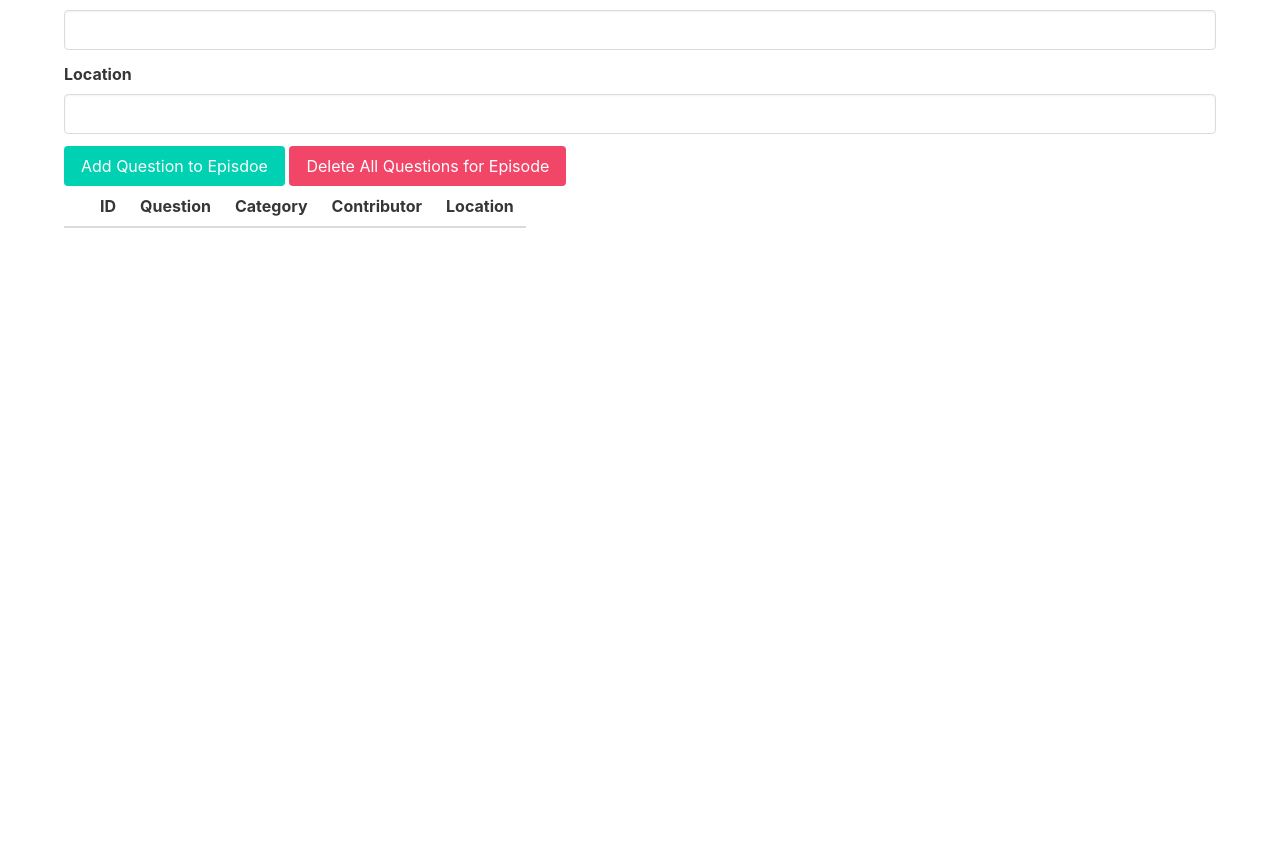
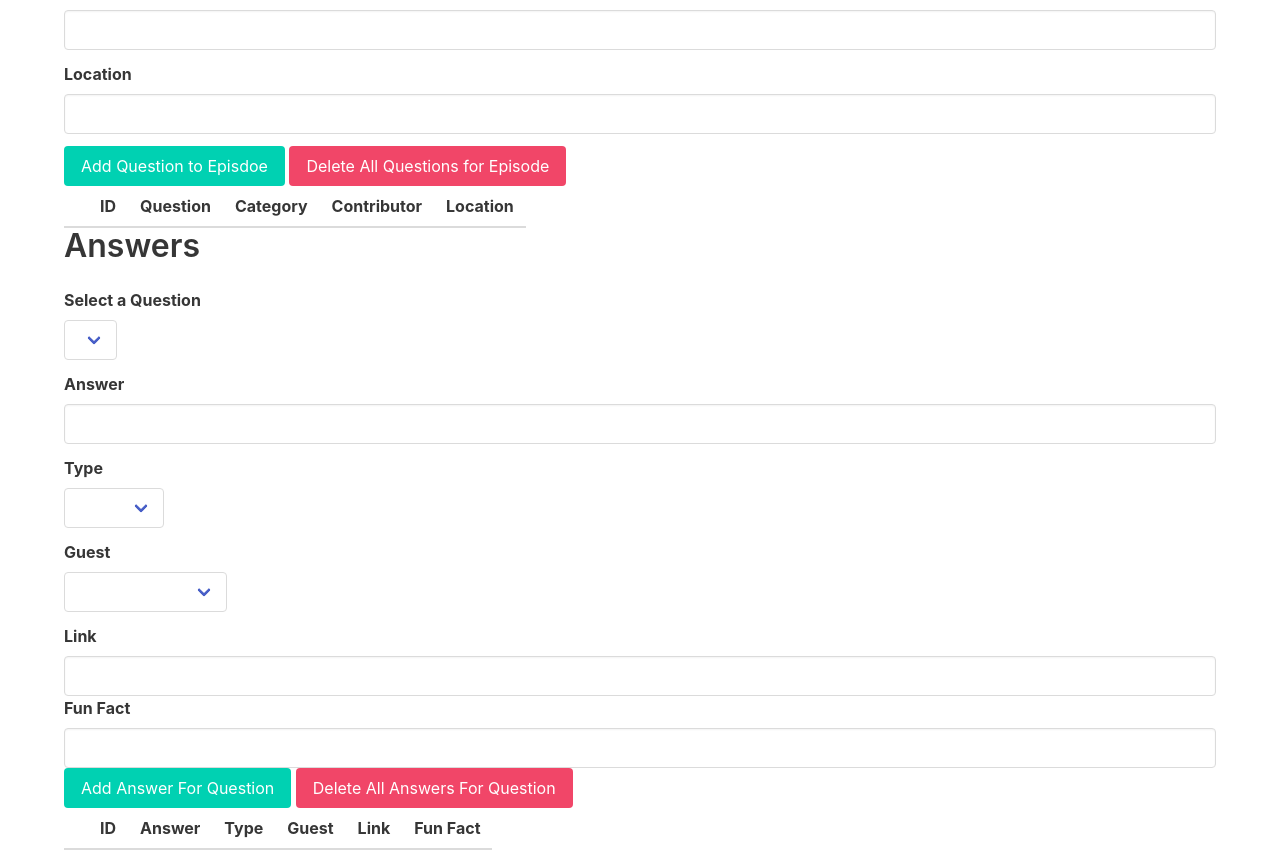
Before and after one commit to skaser85/wkiwms, a Flask app: page /addEpisodeData in a window 1280 px wide. Shown: the part 945-1795 px from the top of the page. Before the commit the page ends 1173 px from the top, so only its background shows below. Run offline with Flask 2, Linux system fonts and the light colour scheme; data comes from the database, SQL or seed files in the repository; lists and menus that the app fills with data are empty; some libraries are stand-ins or nearby versions.

Commit message:
working on adding answers

```diff
--- a/episode.py
+++ b/episode.py
@@ -84,8 +84,15 @@ def get_default_episode_data() -> dict:
     """ Gets the data for the adddEpisodeData webpage """
     return {
         'guests': get_guests(),
-        'categories': get_question_categories()
+        'categories': get_question_categories(),
+        'types': get_answer_types()
     }
+
+def get_answer_types() -> list[dict]:
+    """ Gets a list of the answer types """
+    with DBHandler(DB_PATH) as db:
+        db_types = db.fetch_all('SELECT * FROM answer_type')
+        return [{'id': t[0], 'type': t[1]} for t in db_types]
 
 def create_question(question: str, category_id: int, contributor: str, location: str) -> tuple:
     with DBHandler(DB_PATH) as db:
--- a/static/js/addEpisodeData.js
+++ b/static/js/addEpisodeData.js
@@ -22,6 +22,13 @@ const docModalTitle = document.querySelector("#modal-title")
 const docModalContent = document.querySelector("#modal-content")
 const docModalLeftBtn = document.querySelector("#left-button");
 const docModalRightBtn = document.querySelector("#right-button");
+
+const docAnswersBody = document.querySelector("#answers-body");
+const docAnswerText = document.querySelector("#answer-text");
+const docAnswerTypes = document.querySelector("#type-select");
+const docAnswerGuest = document.querySelector("#guest-select");
+const docAnswerLink = document.querySelector("#link");
+const docAnswerFunFact = document.querySelector("#fun-fact");
 
 const docDeleteGuests = document.querySelector("#delete-guests");
 const docDeleteQuestions = document.querySelector("#delete-all-questions");
@@ -181,6 +188,71 @@ const buildGuestRows = (guests) => {
   }
 }
 
+const buildAnswerRows = (answers) => {
+  docAnswersBody.innerHTML = "";
+  for (let answer of answers) {
+    let answerHTML = `
+      <tr>
+      <td>
+        <span class="icon trash" data-id="${answer.id}">
+          <i class="fas fa-trash"></i>
+        </span>
+      </td>
+      <td contenteditable="true"></td>
+      <td>
+        <div class="control">
+          <div class="select">
+            <select>
+            ${addTypeOptions()}
+            </select>
+          </div>
+        </div>
+      </td>
+      <td>
+        <div class="control">
+          <div class="select">
+            <select>
+            ${addGuestsOnEpisode()}
+            </select>
+          </div>
+        </div>
+      </td>
+      <td contenteditable="true"></td>
+      <td contenteditable="true"></td>
+    </tr>
+    `;
+    let a = document.createElement('tr');
+    a.innerHTML = answerHTML;
+    let trash = a.querySelector(".trash");
+    trash.addEventListener("click", async e => {
+      let row = trash.parentElement.parentElement;
+      let answerID = row.children[1].innerText;
+      await deleteAnswerFromQuestion(answerID);
+      row.remove();
+    });
+    docAnswersBody.appendChild(a);
+  }
+}
+
+const addTypeOptions = () => {
+  let typeOptions = "";
+  for (let type of docAnswerTypes.options) {
+    typeOptions += `<option ${type.hasAttribute("data-id") ? `data-id="${type.dataset.id}"` : ""}>${type.value}</option>`;
+  }
+  return typeOptions;
+}
+
+const addGuestsOnEpisode = () => {
+  let guestOptions = "<option></option>";
+  for (let guestRow of docGuestsBody.querySelectorAll('tr')) {
+    let guestTDs = guestRow.querySelectorAll('td');
+    let id = guestTDs[0].querySelector('span').dataset.guest;
+    let name = guestTDs[2].innerText;
+    guestOptions += `<option data-id="${id}">${name}</option>`
+  }
+  return guestOptions;
+}
+
 const setupModal = (title, content, leftBtnText, leftBtnAction, rightBtnText, rightBtnAction) => {
   docModalTitle.innerText = title;
   docModalContent.innerText = content;
--- a/templates/addEpisodeData.html
+++ b/templates/addEpisodeData.html
@@ -152,6 +152,83 @@
         <tbody id="questions-body"></tbody>
       </table>
     </div>
+    <div class="container" id="answers-conatiner">
+      <h1 class="title">Answers</h1>
+      <div class="field">
+        <label class="label">Select a Question</label>
+        <div class="control">
+          <div class="select">
+            <select id="question-select"></select>
+          </div>
+        </div>
+      </div>
+      <div class="container">
+        <div class="field">
+          <label class="label">Answer</label>
+          <div class="control">
+            <input class="input" type="text" id="answer-text">
+          </div>
+        </div>
+        <div class="field">
+          <label class="label">Type</label>
+          <div class="control">
+            <div class="select">
+              <select id="type-select">
+                <option></option>
+                {% for type in data.types %}
+                <option data-id="{{ type.id }}">{{ type.type }}</option>
+                {% endfor %}
+              </select>
+            </div>
+          </div>
+        </div>
+        <div class="field">
+          <label class="label">Guest</label>
+          <div class="control">
+            <div class="select">
+              <select id="guest-select">
+                <option></option>
+                <option data-id="2">Dave Warneke</option>
+                <option data-id="8">Kirsty Webeck</option>
+              </select>
+            </div>
+          </div>
+        </div>
+        <div class="container">
+          <div class="field">
+            <label class="label">Link</label>
+            <div class="control">
+              <input class="input" type="text" id="link">
+            </div>
+          </div>
+        </div>
+        <div class="container">
+          <div class="field">
+            <label class="label">Fun Fact</label>
+            <div class="control">
+              <input class="input" type="text" id="fun-fact">
+            </div>
+          </div>
+        </div>
+      </div>
+      <button class="button is-primary" id="add-answer">Add Answer For Question</button>
+      <button class="button is-danger" id="delete-all-answers">Delete All Answers For Question</button>
+      <table class="table">
+        <thead>
+          <tr>
+            <th></th>
+            <th>ID</th>
+            <th>Answer</th>
+            <th>Type</th>
+            <th>Guest</th>
+            <th>Link</th>
+            <th>Fun Fact</th>
+          </tr>
+        </thead>
+        <tbody id="answers-body"></tbody>
+      </table>
+    </div>
+    <!-- MODAL -->
     <div class="modal" id="modal">
       <div class="modal-background"></div>
       <div class="modal-card">
```
